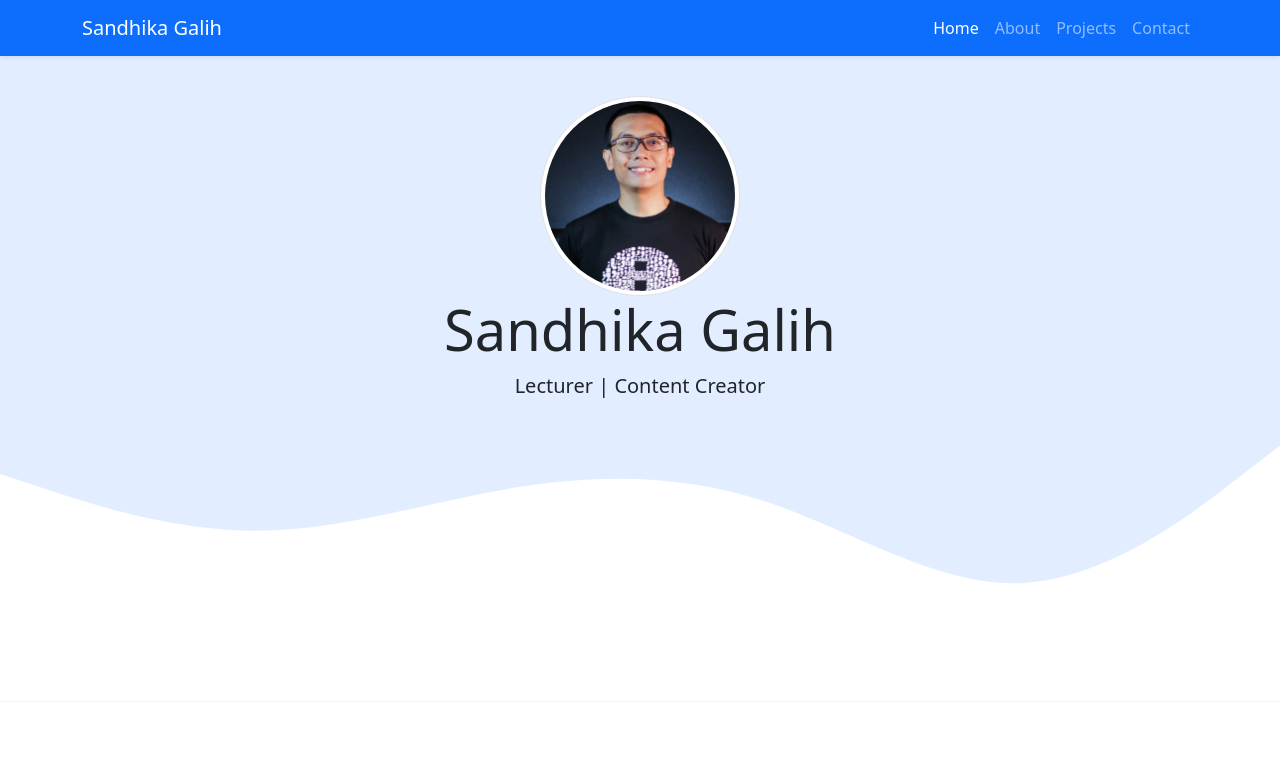
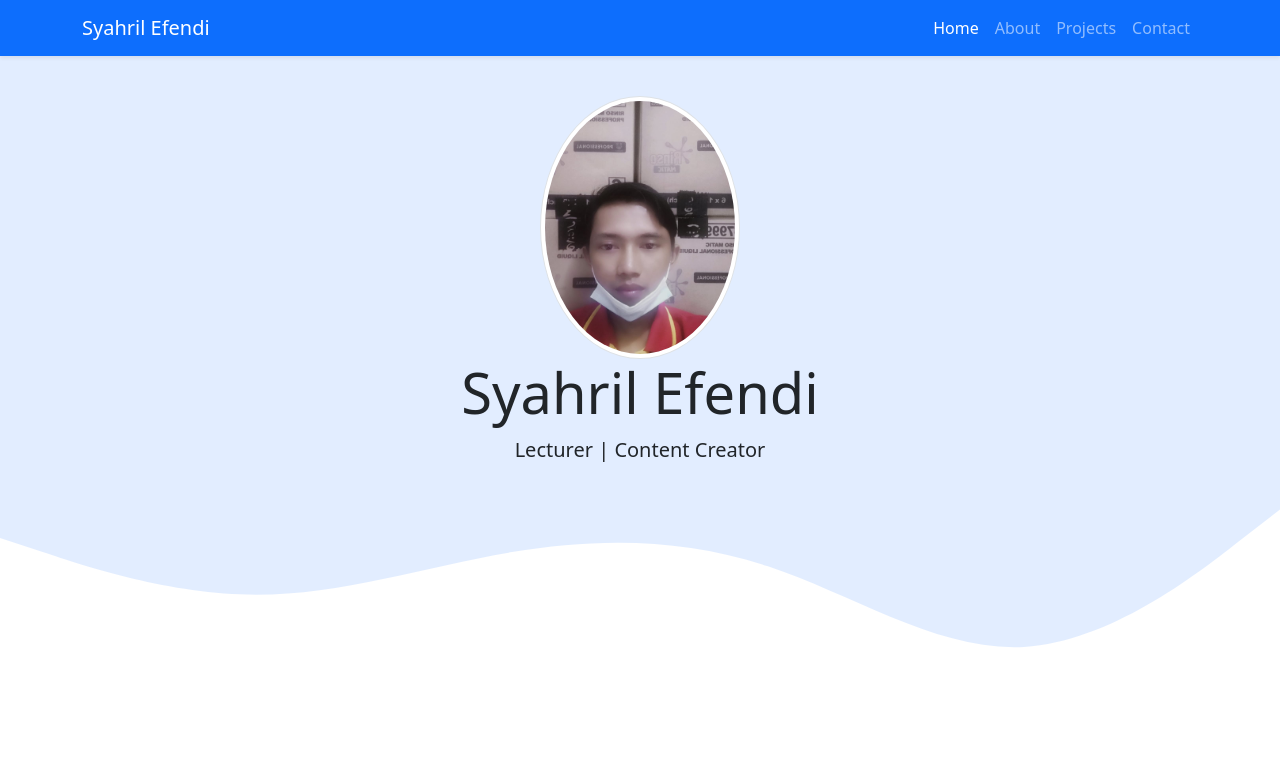
Before and after one commit to syahril211/syahril211.github.io, a plain HTML site: page index.html in a window 1280 px wide. Shown: the top 779 px of the page. Drawn offline with nearby package versions, Linux system fonts and the light colour scheme.

Commit message:
Mengubah Title Website

```diff
--- a/index.html
+++ b/index.html
@@ -14,13 +14,13 @@
     <!-- My CSS -->
     <link rel="stylesheet" href="style.css" />
 
-    <title>My Portfolio | Sandhika Galih</title>
+    <title>My Portfolio | Syahril Efendi</title>
   </head>
   <body id="home">
     <!-- Navbar -->
     <nav class="navbar navbar-expand-lg navbar-dark bg-primary shadow-sm fixed-top">
       <div class="container">
-        <a class="navbar-brand" href="#">Sandhika Galih</a>
+        <a class="navbar-brand" href="#">Syahril Efendi</a>
         <button class="navbar-toggler" type="button" data-bs-toggle="collapse" data-bs-target="#navbarNav" aria-controls="navbarNav" aria-expanded="false" aria-label="Toggle navigation">
           <span class="navbar-toggler-icon"></span>
         </button>
@@ -46,8 +46,8 @@
 
     <!-- Jumbotron -->
     <section class="jumbotron text-center">
-      <img src="img/sandhika.jpg" alt="Sandhika Galih" width="200" class="rounded-circle img-thumbnail" />
-      <h1 class="display-4">Sandhika Galih</h1>
+      <img src="img/Syahril.jpeg" alt="Syahril Efendi" width="200" class="rounded-circle img-thumbnail" />
+      <h1 class="display-4">Syahril Efendi</h1>
       <p class="lead">Lecturer | Content Creator</p>
       <svg xmlns="http://www.w3.org/2000/svg" viewBox="0 0 1440 320">
         <path
```
Also changed, not shown: img/Syahril.jpeg (added).
